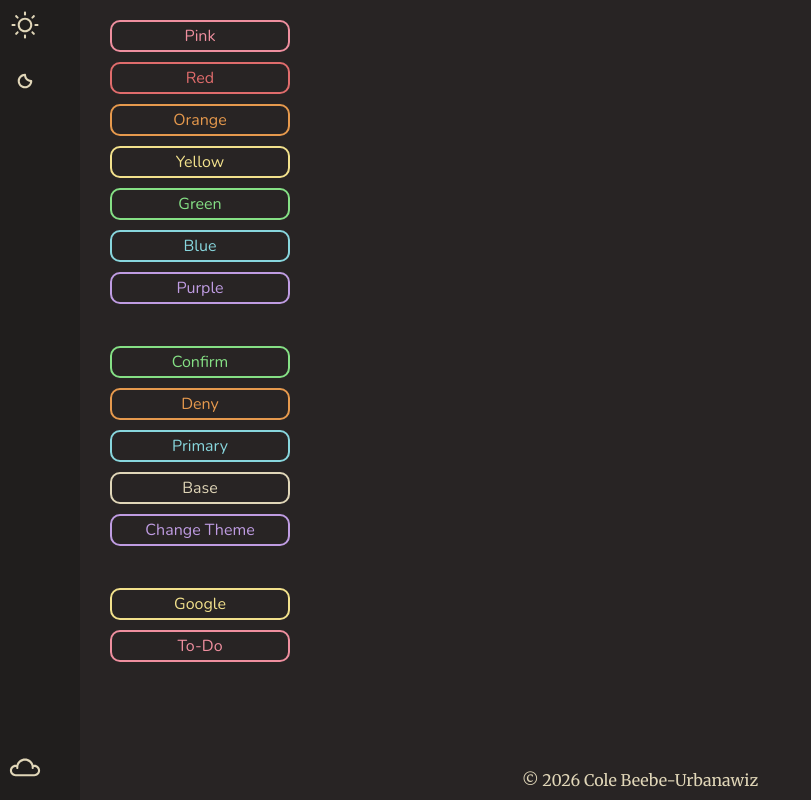
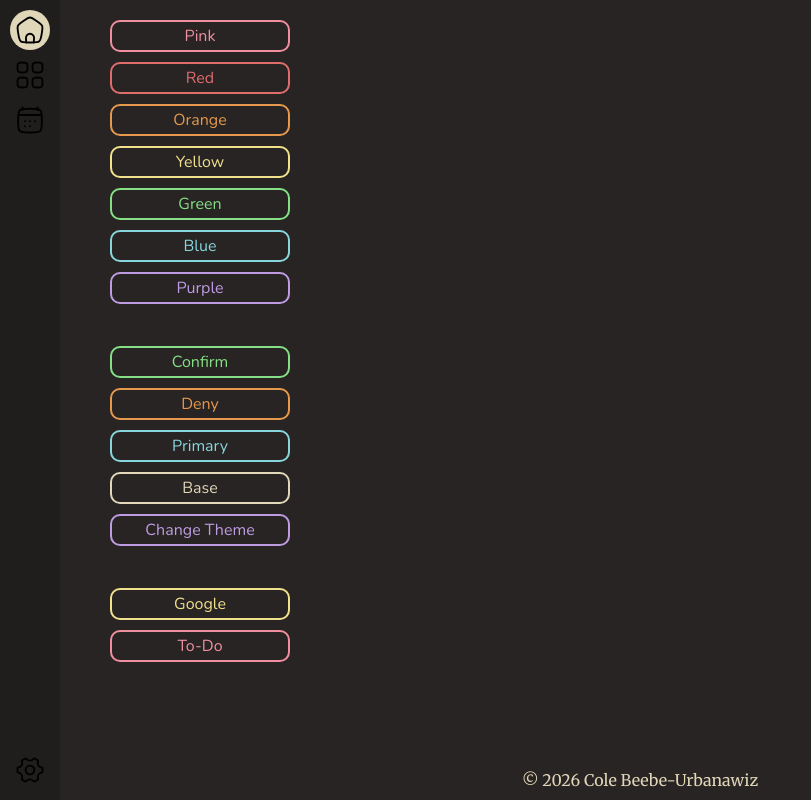
Before and after one commit to outtaspacecode/react-dashboard, a React (Vite) app: page / in a window 1280 px wide. Shown: the whole page, without its empty margins (0-811 px from the left). Built offline with nearby package versions, Linux system fonts and the light colour scheme; a web font is replaced by a local one.

Commit message:
Minor work on GlobalHeader

```diff
--- a/src/components/headers/GlobalHeader.jsx
+++ b/src/components/headers/GlobalHeader.jsx
@@ -1,27 +1,32 @@
 import { NavLink } from 'react-router-dom';
 import '../../styles/headers/GlobalHeader.css';
-import weatherIcons from '../../assets/weather.sprite.svg';
+import navIcons from '../../assets/nav.sprite.svg';
 
 function GlobalHeader() {
   return (
     <header>
       <nav>
         <div className="top-links">
-          <NavLink to="/">
-            <svg width="50" height="50" role="presentation">
-              <use href={`${weatherIcons}#sun`} />
+          <NavLink to="/" className={({ isActive }) => isActive ? 'active-link': ''}>
+            <svg width="30" height="30" role="presentation">
+              <use href={`${navIcons}#home`} />
+            </svg>
+          </NavLink>
+          <NavLink to="/todo" className={({ isActive }) => isActive ? 'active-link': ''}>
+            <svg width="30" height="30" role="presentation">
+              <use href={`${navIcons}#grid`} />
             </svg>
           </NavLink>
           <NavLink to="/todo">
-            <svg width="50" height="50" role="presentation">
-              <use href={`${weatherIcons}#moon`} />
+            <svg width="30" height="30" role="presentation">
+              <use href={`${navIcons}#calendar`} />
             </svg>
           </NavLink>
         </div>
         <div className="bottom-links">
           <NavLink to="/">
-            <svg width="50" height="50" role="presentation">
-              <use href={`${weatherIcons}#cloudy`} />
+            <svg width="30" height="30" role="presentation">
+              <use href={`${navIcons}#settings`} />
             </svg>
           </NavLink>
         </div>
--- a/src/styles/headers/GlobalHeader.css
+++ b/src/styles/headers/GlobalHeader.css
@@ -3,22 +3,35 @@ header {
     top: 0;
     left: 0;
     height: 100vh;
-    width: 80px;
+    width: 40px;
     background-color: hsl(20, 5%, 12%);
+    padding: 0 10px;
 }
 
 nav {
     display: flex;
     flex-direction: column;
     justify-content: space-between;
-    height: 100vh;
+    height: calc(100vh - 20px);
+    margin: 10px 0;
 }
 
 .top-links, .bottom-links {
     display: flex;
     flex-direction: column;
+    gap: 5px;
 }
 
 header a {
     fill: var(--text-color);
+    color: var(--text-color);
+    stroke: var(--text-color);
+    padding: 5px;
+    border-radius: 50%;
+    width: 30px;
+    height: 30px;
 }
+
+.active-link {
+    background-color: var(--text-color);
+}
```
Also changed, not shown: src/assets/nav.sprite.svg (added).
